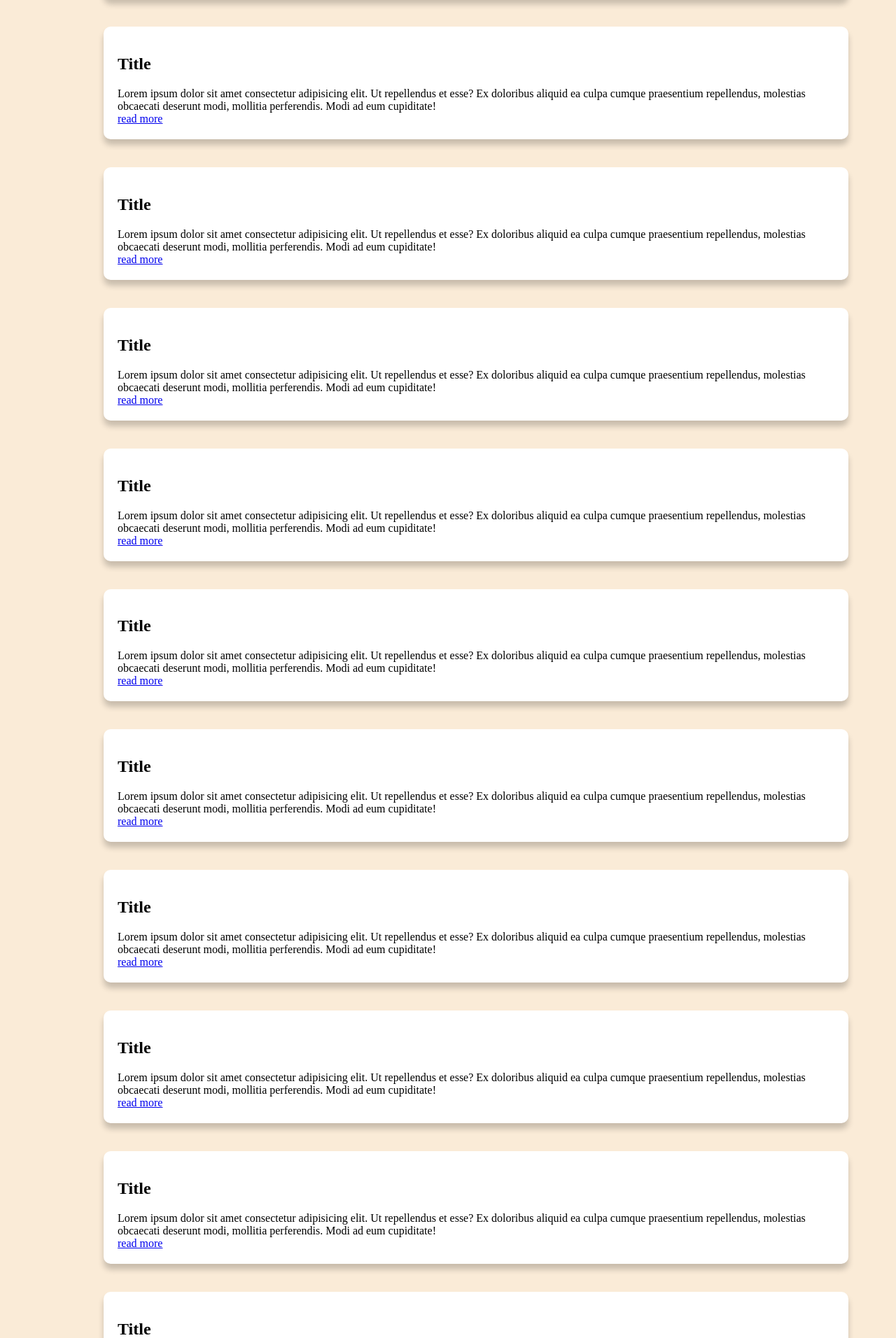
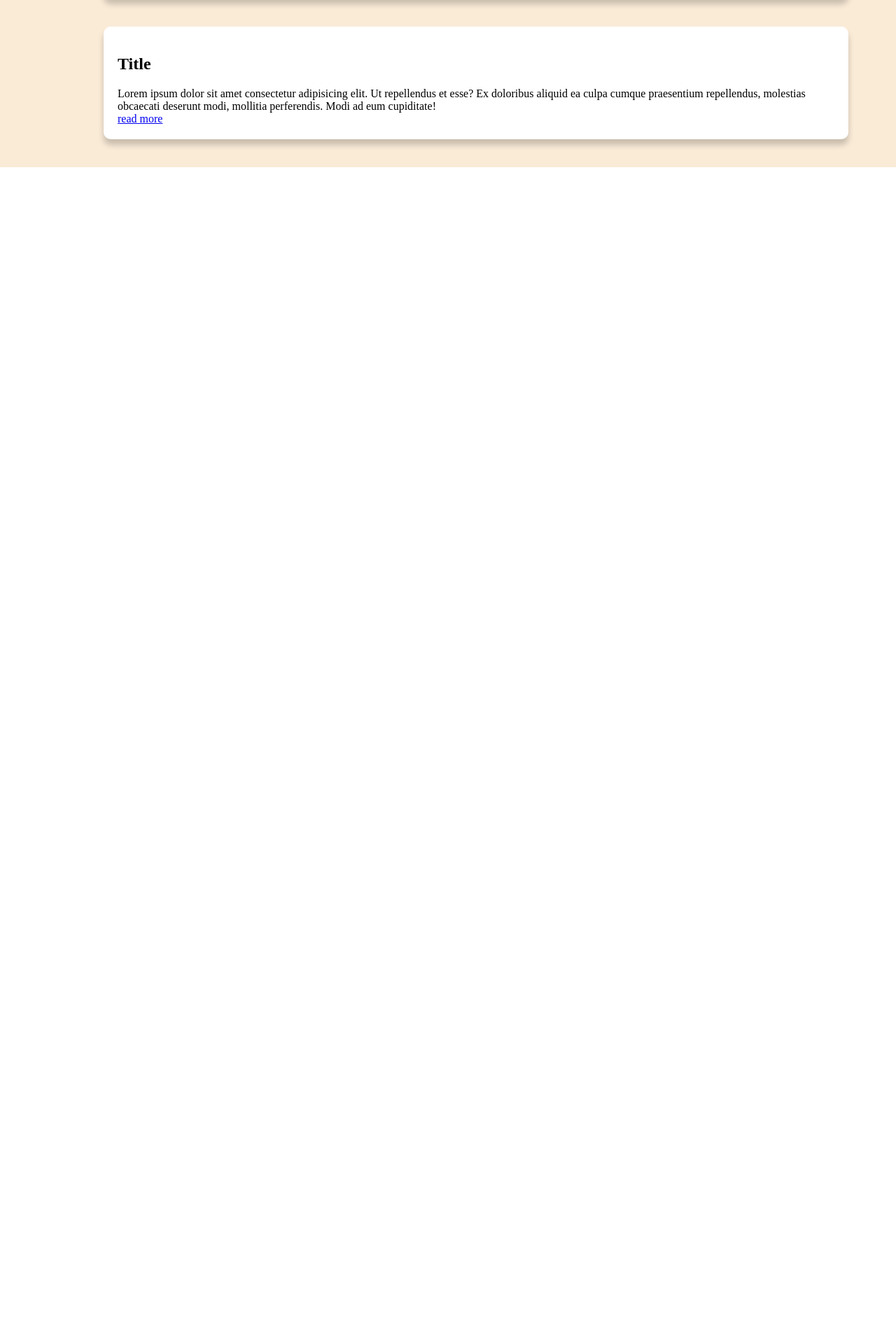
Before and after one commit to Outer598/blog-site, a Flask app: page / in a window 1280 px wide. Shown: the part 1979-3891 px from the top of the page at 70% size. After the commit the page ends 2218 px from the top, so only its background shows below. Run offline with Flask 3, Linux system fonts and the light colour scheme.

Commit message:
made some slight changes

```diff
--- a/static/scripts/index.js
+++ b/static/scripts/index.js
@@ -8,6 +8,9 @@ $(document).ready(function() {
         $(".edit-blog").removeClass("hidden");
         $("nav, .posts").addClass("blur");
     });
+    for (var i = 0; i < 9; i++){
+        $(".blog:first").clone().appendTo(".blog-container");
+    }
 
     $(".write-new").on("click", function() {
         $(".new-blog").removeClass("hidden");
--- a/templates/index.html
+++ b/templates/index.html
@@ -22,13 +22,13 @@
         </div>
     </nav>
 
-    {%for i in range(1, 20)%}
-    <div class="blog">
-        <h2>Title</h2>
-        <summary>Lorem ipsum dolor sit amet consectetur adipisicing elit. Ut repellendus et esse? Ex doloribus aliquid ea culpa cumque praesentium repellendus, molestias obcaecati deserunt modi, mollitia perferendis. Modi ad eum cupiditate!</summary>
-        <a href="./blog.html">read more</a>
+    <div class="blog-container">
+        <div class="blog">
+            <h2>Title</h2>
+            <summary>Lorem ipsum dolor sit amet consectetur adipisicing elit. Ut repellendus et esse? Ex doloribus aliquid ea culpa cumque praesentium repellendus, molestias obcaecati deserunt modi, mollitia perferendis. Modi ad eum cupiditate!</summary>
+            <a href="./blog.html">read more</a>
+        </div>
     </div>
-    {%endfor%}
     <script src="https://ajax.googleapis.com/ajax/libs/jquery/3.7.1/jquery.min.js"></script>
     <script src="../static/scripts/index.js"></script>
 </body>
```
